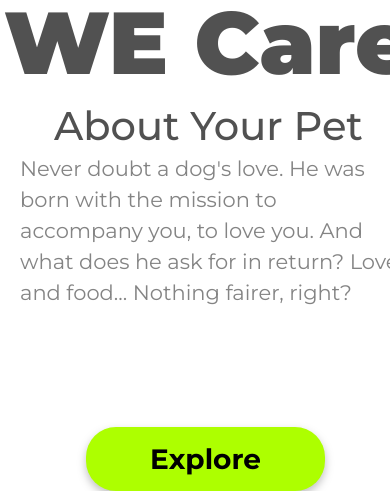
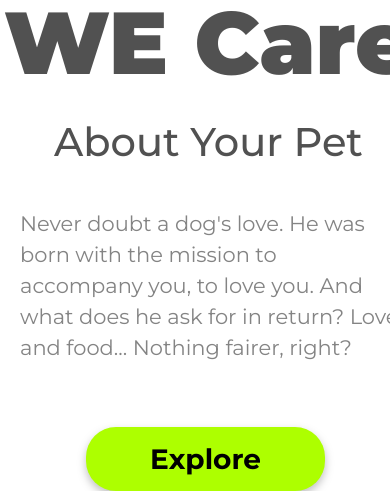
Before and after one commit to brunocomole/Projeto-we-care, a plain HTML site: page index.html in a window 390 px wide. Shown: the part 387-878 px from the top of the page. Drawn offline with Linux system fonts and the light colour scheme.

Commit message:
update h2

```diff
--- a/styles.css
+++ b/styles.css
@@ -108,7 +108,7 @@ p {
         font-size: 40px;
         position: relative;
         left: -32px;
-        top: -14px;
+        top: 2px;
 
 
       }
@@ -117,7 +117,7 @@ p {
         font-size: 21px;
         position: relative;
         left: -66px;
-        top: -54px;
+        top: 1px;
         line-height: 31px;
         width: 384px;
 
```
